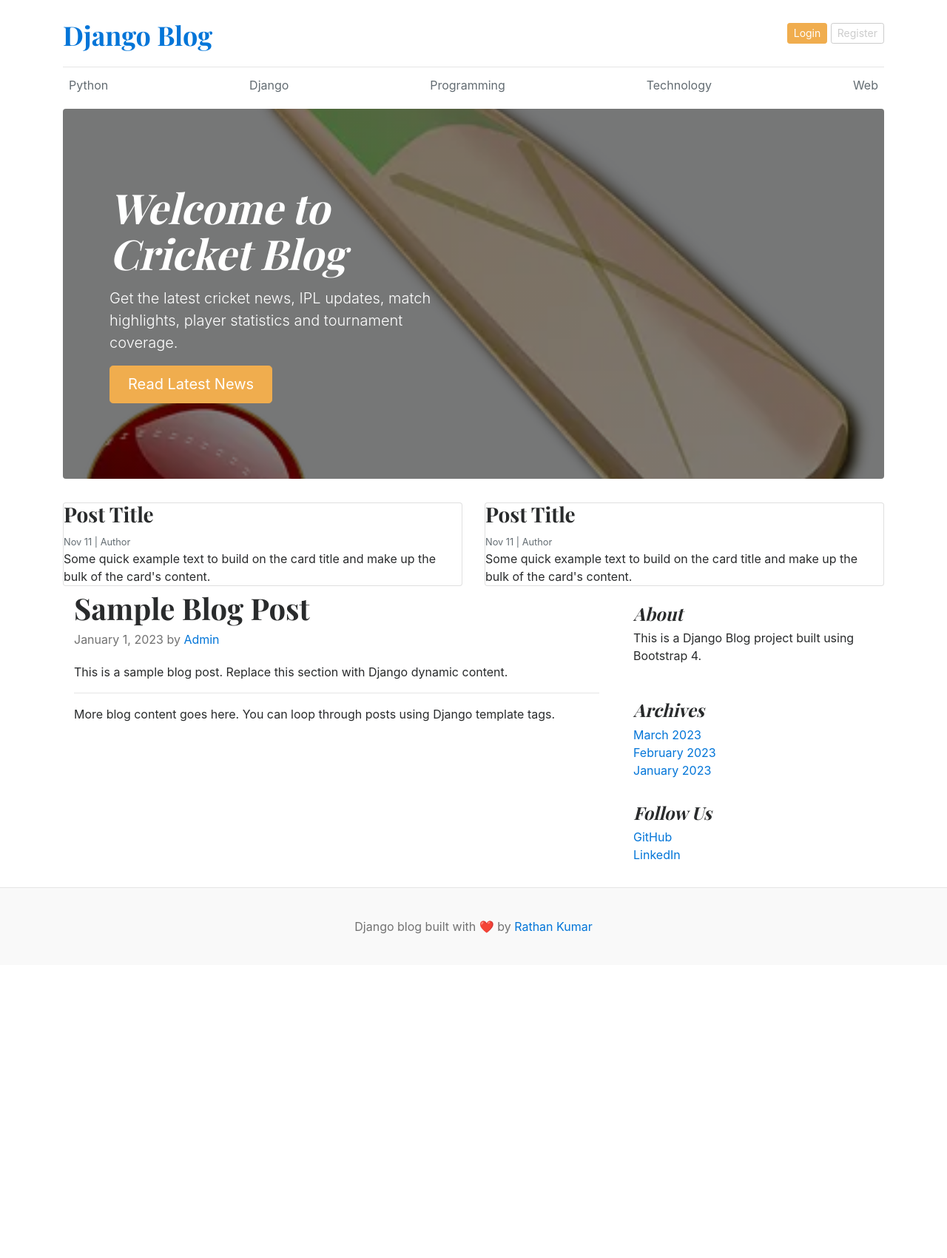
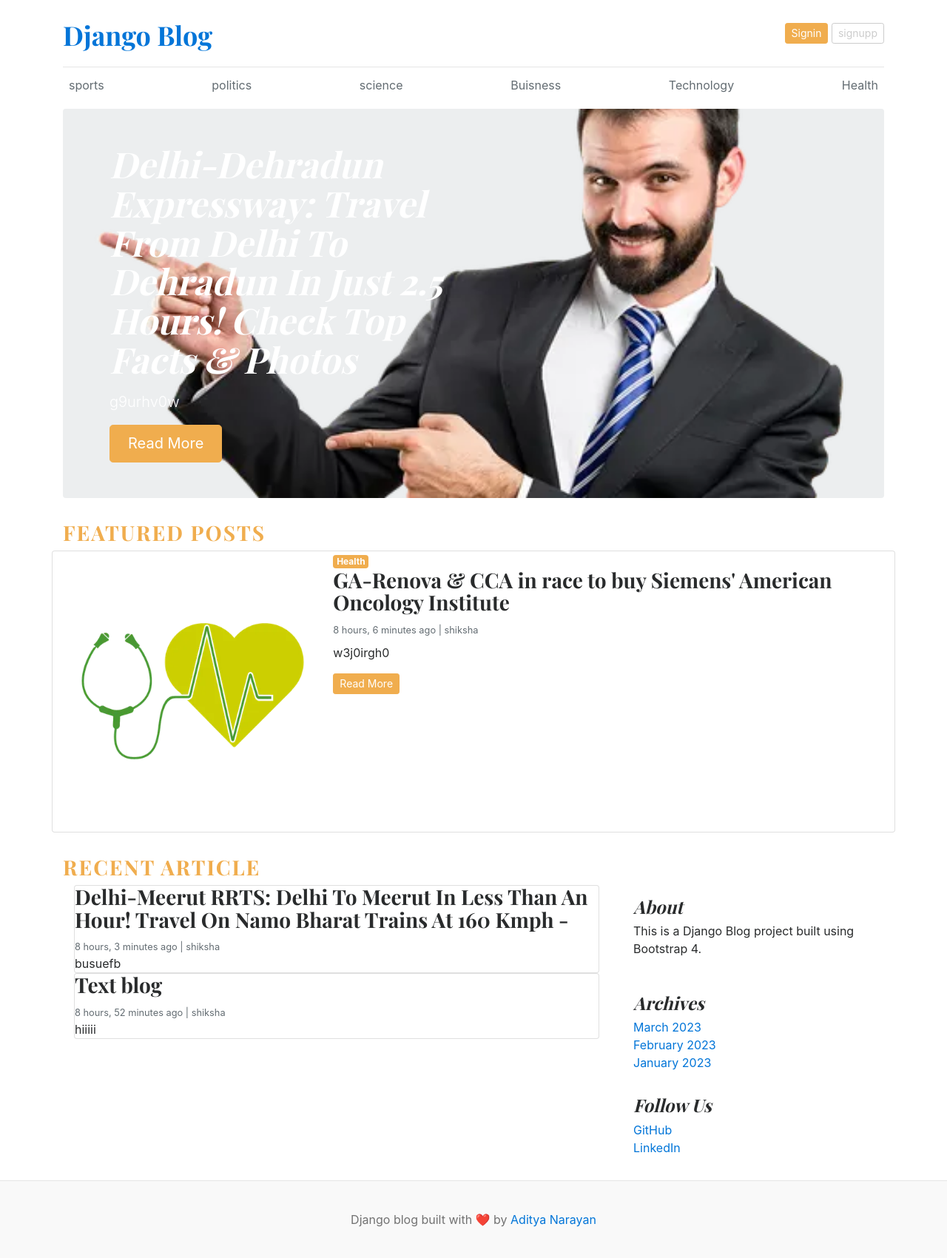
Before and after one commit to aditya123-456/django-blog, a Django app: page / in a window 1280 px wide. Shown: the whole page at 74% size. Before the commit the page ends 1262 px from the top, so only its background shows below. Run offline with Django 5.2, Linux system fonts and the light colour scheme; data comes from the database, SQL or seed files in the repository; both versions use the stored data as it was after the commit.

Commit message:
posts by category

```diff
--- a/blog_main/settings.py
+++ b/blog_main/settings.py
@@ -62,6 +62,7 @@ TEMPLATES = [
                 'django.template.context_processors.request',
                 'django.contrib.auth.context_processors.auth',
                 'django.contrib.messages.context_processors.messages',
+                'blogs.context_processors.get_categories',
             ],
         },
     },
--- /dev/null
+++ b/blog_main/templates/404.html
@@ -0,0 +1 @@
+<p> page not found.</p>
--- /dev/null
+++ b/blog_main/templates/base.html
@@ -0,0 +1,67 @@
+<!-- Header part-->
+{% load static %}
+
+<!DOCTYPE html>
+<html lang="en">
+<head>
+    <meta charset="UTF-8">
+    <meta http-equiv="X-UA-Compatible" content="IE=edge">
+    <meta name="viewport" content="width=device-width, initial-scale=1.0">
+
+    <title>Django Blogs</title>
+
+    <link href="https://getbootstrap.com/docs/4.0/dist/css/bootstrap.min.css" rel="stylesheet">
+    <link href="https://fonts.googleapis.com/css?family=Playfair+Display:700,900" rel="stylesheet">
+    <link href="{% static 'css/blog.css' %}" rel="stylesheet">
+</head>
+
+<body>
+
+<div class="container">
+
+    <!-- Header -->
+    <header class="blog-header py-3">
+        <div class="row flex-nowrap justify-content-between align-items-center">
+
+            <div class="col-8 pt-1">
+                <a class="blog-header-logo text-dark" href="/">Django Blog</a>
+            </div>
+
+            <div class="col-4 d-flex justify-content-end align-items-center">
+                <a class="btn btn-sm btn-warning" href="#">Signin</a>
+                &nbsp;
+                <a class="btn btn-sm btn-outline-secondary" href="#">signupp</a>
+            </div>
+
+        </div>
+    </header>
+
+   <div class="nav-scroller py-1 mb-2">
+<nav class="nav d-flex justify-content-between">
+    {% for cat in categories %}
+        <a class="p-2 text-muted" href="{% url 'post_by_category' cat.id %}">
+            {{ cat.category_name }}
+        </a>
+    {% endfor %}
+</nav>
+</div>
+
+
+<!-- Main part-->
+{% block content %}
+
+{% endblock %}
+
+
+
+
+<!-- Footer part-->
+ <footer class="blog-footer">
+    <p>
+        Django blog built with ❤️ by
+        <a href="#">Aditya Narayan</a>
+    </p>
+</footer>
+
+</body>
+</html>
--- a/blog_main/templates/home.html
+++ b/blog_main/templates/home.html
@@ -1,146 +1,107 @@
-{% load static %}
+{% extends 'base.html'%}
 
-<!DOCTYPE html>
-<html lang="en">
-<head>
-    <meta charset="UTF-8">
-    <meta http-equiv="X-UA-Compatible" content="IE=edge">
-    <meta name="viewport" content="width=device-width, initial-scale=1.0">
-
-    <title>Django Blogs</title>
-
-    <link href="https://getbootstrap.com/docs/4.0/dist/css/bootstrap.min.css" rel="stylesheet">
-    <link href="https://fonts.googleapis.com/css?family=Playfair+Display:700,900" rel="stylesheet">
-    <link href="{% static 'css/blog.css' %}" rel="stylesheet">
-</head>
-
-<body>
-
-<div class="container">
-
-    <!-- Header -->
-    <header class="blog-header py-3">
-        <div class="row flex-nowrap justify-content-between align-items-center">
-
-            <div class="col-8 pt-1">
-                <a class="blog-header-logo text-dark" href="/">Django Blog</a>
-            </div>
-
-            <div class="col-4 d-flex justify-content-end align-items-center">
-                <a class="btn btn-sm btn-warning" href="#">Login</a>
-                &nbsp;
-                <a class="btn btn-sm btn-outline-secondary" href="#">Register</a>
-            </div>
-
-        </div>
-    </header>
-
-    <div class="nav-scroller py-1 mb-2">
-        <nav class="nav d-flex justify-content-between">
-            <a class="p-2 text-muted" href="#">Python</a>
-            <a class="p-2 text-muted" href="#">Django</a>
-            <a class="p-2 text-muted" href="#">Programming</a>
-            <a class="p-2 text-muted" href="#">Technology</a>
-            <a class="p-2 text-muted" href="#">Web</a>
-        </nav>
-    </div>
+{% block content %}
 
     <!-- Featured Post -->
    <!-- Featured Post -->
-<div class="jumbotron cricket-banner p-5 text-white rounded">
+   {% if featured_post %}
+<div class="jumbotron p-5 text-white rounded"
+     style="
+        background-image: url('{{ featured_post.featured_image.url }}');
+        background-size: cover;
+        background-position: center;
+        background-repeat: no-repeat;
+        min-height: 450px;
+     ">
 
     <div class="col-md-6">
-
         <h1 class="display-4 font-italic">
-            Welcome to Cricket Blog
+            {{ featured_post.title }}
         </h1>
 
         <p class="lead my-3">
-            Get the latest cricket news, IPL updates, match highlights,
-            player statistics and tournament coverage.
+            {{ featured_post.short_description }}
         </p>
 
         <p class="lead mb-0">
-            <a href="#" class="btn btn-warning btn-lg">
-                Read Latest News
-            </a>
+           <a href="#" class="btn btn-warning btn-lg">
+    Read More
+</a>
         </p>
-
     </div>
 
 </div>
+{% endif %}
+
+<!-- featured posts -->
     <!-- Blog Cards -->
+     <h3 class="text-uppercase text-warning" style="letter-spacing: 2px;">Featured Posts</h3>
     <div class="row mb-2">
+{% for post in featured_posts %}
+{% if post.id != featured_post.id %}
+<div class="card mb-4 shadow-sm">
+    <div class="row no-gutters">
 
-        <div class="col-md-6">
-            <div class="card">
-                <div class="card-body">
-
-                    <h3>Post Title</h3>
-
-                    <small class="mb-1 text-muted">
-                        Nov 11 | Author
-                    </small>
-
-                    <p class="card-text">
-                        Some quick example text to build on the card title and
-                        make up the bulk of the card's content.
-                    </p>
-
-                </div>
-            </div>
+        <div class="col-md-4">
+            <img src="{{ post.featured_image.url }}"
+                 class="img-fluid h-100 w-100"
+                 style="object-fit: cover;"
+                 alt="{{ post.title }}">
         </div>
 
-        <div class="col-md-6">
-            <div class="card">
-                <div class="card-body">
+        <div class="col-md-8">
+            <div class="card-body">
 
-                    <h3>Post Title</h3>
+                <span class="badge badge-warning">
+                    {{ post.category }}
+                </span>
 
-                    <small class="mb-1 text-muted">
-                        Nov 11 | Author
-                    </small>
+                <h3>{{ post.title }}</h3>
 
-                    <p class="card-text">
-                        Some quick example text to build on the card title and
-                        make up the bulk of the card's content.
-                    </p>
+                <small class="text-muted">
+                    {{ post.created_at|timesince }} ago | {{ post.author }}
+                </small>
 
-                </div>
+                <p class="mt-2">
+                    {{ post.short_description }}
+                </p>
+
+                <a href="#" class="btn btn-warning btn-sm">
+                    Read More
+                </a>
+
             </div>
         </div>
 
     </div>
-
+</div>
+{% endif %}
+{% endfor %}
+    </div>
+<h3 class="text-uppercase text-warning" style="letter-spacing: 2px;">Recent Article</h3>
     <main role="main" class="container">
         <div class="row">
 
             <!-- Blog Posts -->
             <div class="col-md-8 blog-main">
+                {% for post in posts %}
+  <div class="card">
+                <div class="card-body">
 
-                <div class="blog-post">
-                    <h2 class="blog-post-title">Sample Blog Post</h2>
+                    <h3>{{post.title}}</h3>
 
-                    <p class="blog-post-meta">
-                        January 1, 2023 by
-                        <a href="#">Admin</a>
+                    <small class="mb-1 text-muted">
+                       {{post.created_at|timesince}} ago | {{post.author}}
+                    </small>
+
+                    <p class="card-text">
+                       {{post.short_description}}
                     </p>
 
-                    <p>
-                        This is a sample blog post. Replace this section with
-                        Django dynamic content.
-                    </p>
-
-                    <hr>
-
-                    <p>
-                        More blog content goes here. You can loop through posts
-                        using Django template tags.
-                    </p>
                 </div>
-
             </div>
-
+            {% endfor %}
+        </div>
             <!-- Sidebar -->
             <aside class="col-md-4 blog-sidebar">
 
@@ -178,13 +139,4 @@
 
 </div>
 
-<!-- Footer -->
-<footer class="blog-footer">
-    <p>
-        Django blog built with ❤️ by
-        <a href="#">Rathan Kumar</a>
-    </p>
-</footer>
-
-</body>
-</html>
+ {% endblock %}
--- a/blog_main/urls.py
+++ b/blog_main/urls.py
@@ -15,12 +15,13 @@ Including another URLconf
     2. Add a URL to urlpatterns:  path('blog/', include('blog.urls'))
 """
 from django.contrib import admin
-from django.urls import path
-from.import views
+from django.urls import path, include
+from . import views
 from django.conf.urls.static import static
 from django.conf import settings
 
 urlpatterns = [
     path('admin/', admin.site.urls),
     path('',views.home, name='home'),
+    path('category/',include('blogs.urls')),
 ] +static(settings.MEDIA_URL, document_root=settings.MEDIA_ROOT)
--- a/blog_main/views.py
+++ b/blog_main/views.py
@@ -1,6 +1,20 @@
-
-
 from django.shortcuts import render
+from blogs.models import Category, Blog
+import random
 
 def home(request):
-    return render(request,'home.html')
+    categories = Category.objects.all()
+
+    featured_posts = Blog.objects.filter(is_featured=True)
+    featured_post = random.choice(list(featured_posts)) if featured_posts.exists() else None
+
+    posts = Blog.objects.filter(status='published', is_featured=False).order_by('-created_at')
+
+    context = {
+        'categories': categories,
+        'featured_posts': featured_posts,
+        'featured_post': featured_post,
+        'posts': posts,
+    }
+
+    return render(request, 'home.html', context)
--- /dev/null
+++ b/blogs/context_processors.py
@@ -0,0 +1,7 @@
+from .models import Category
+
+def get_categories(request):
+    categories = Category.objects.all()
+    return {
+        'categories': categories,
+    }
--- /dev/null
+++ b/blogs/urls.py
@@ -0,0 +1,6 @@
+from django.urls import path
+from . import views
+
+urlpatterns = [
+    path('<int:category_id>/', views.post_by_category, name='post_by_category'),
+]
```
Also changed, not shown: blog_main/templates/post_by_category.html (added, +88 -0 lines), blogs/views.py (+16 -2 lines), db.sqlite3, media/uploads/2026/07/12/Businessman-PNG-Pic.webp (added), media/uploads/2026/07/12/Health-PNG-Clipart.webp (added), media/uploads/2026/07/12/happy-businessman-holding-documents-smiling-confidently-isolated-tra_Rxjg2bK.webp (added).
